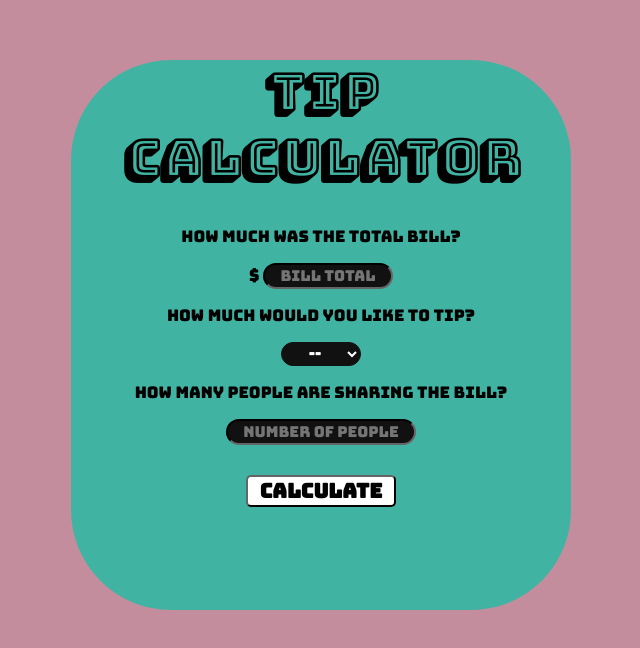
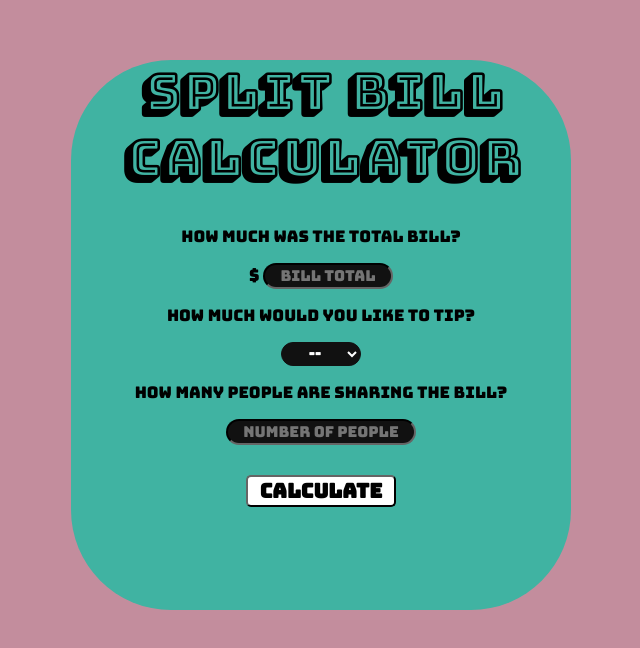
Before and after one commit to sagar-datta/split-bill-calc, a plain HTML site: page index.html in a window 1280 px wide. Shown: the part 140-788 px from the top of the page, without its empty margins (319-959 px from the left). Drawn offline with Linux system fonts and the light colour scheme.

Commit message:
edited title

```diff
--- a/index.html
+++ b/index.html
@@ -3,7 +3,7 @@
 
 <body>
     <div id="container">
-        <h1>Tip Calculator</h1>
+        <h1>Split Bill Calculator</h1>
         <div id="calculator">
 
             <form>
```
